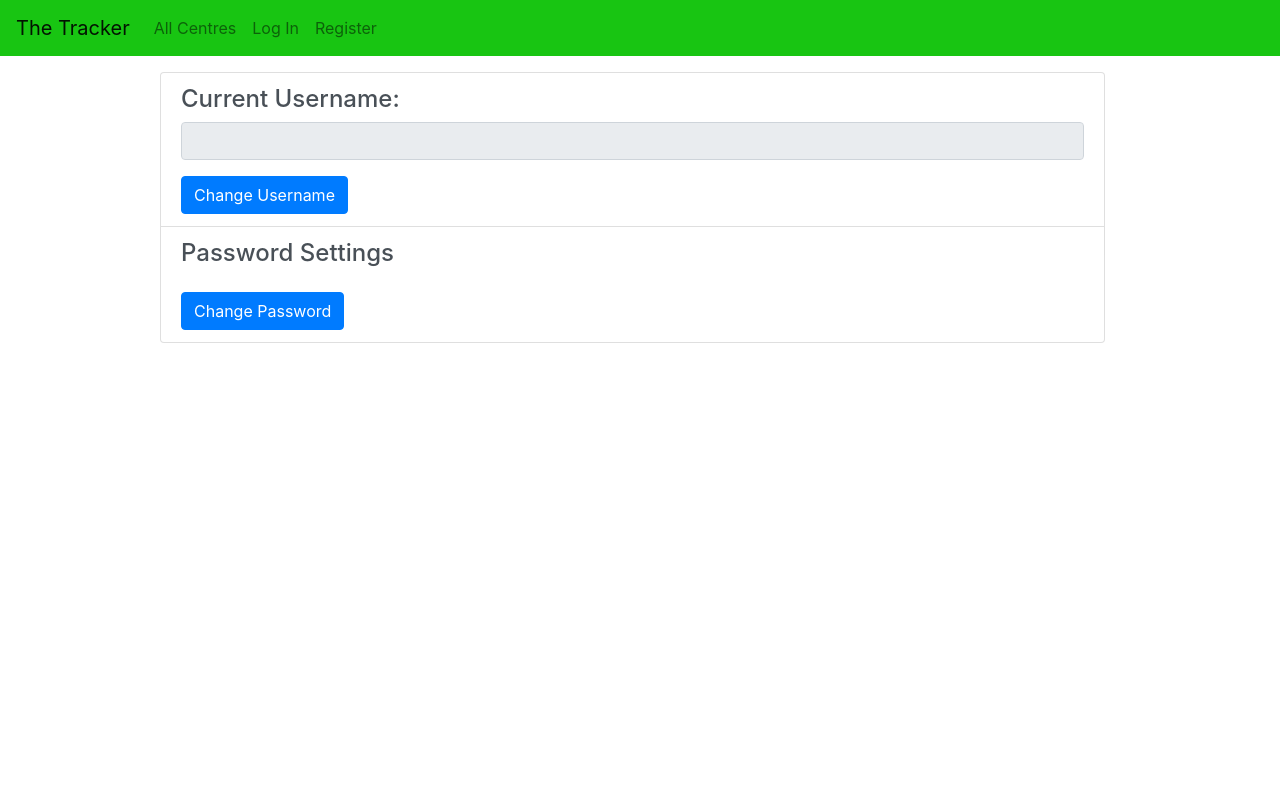
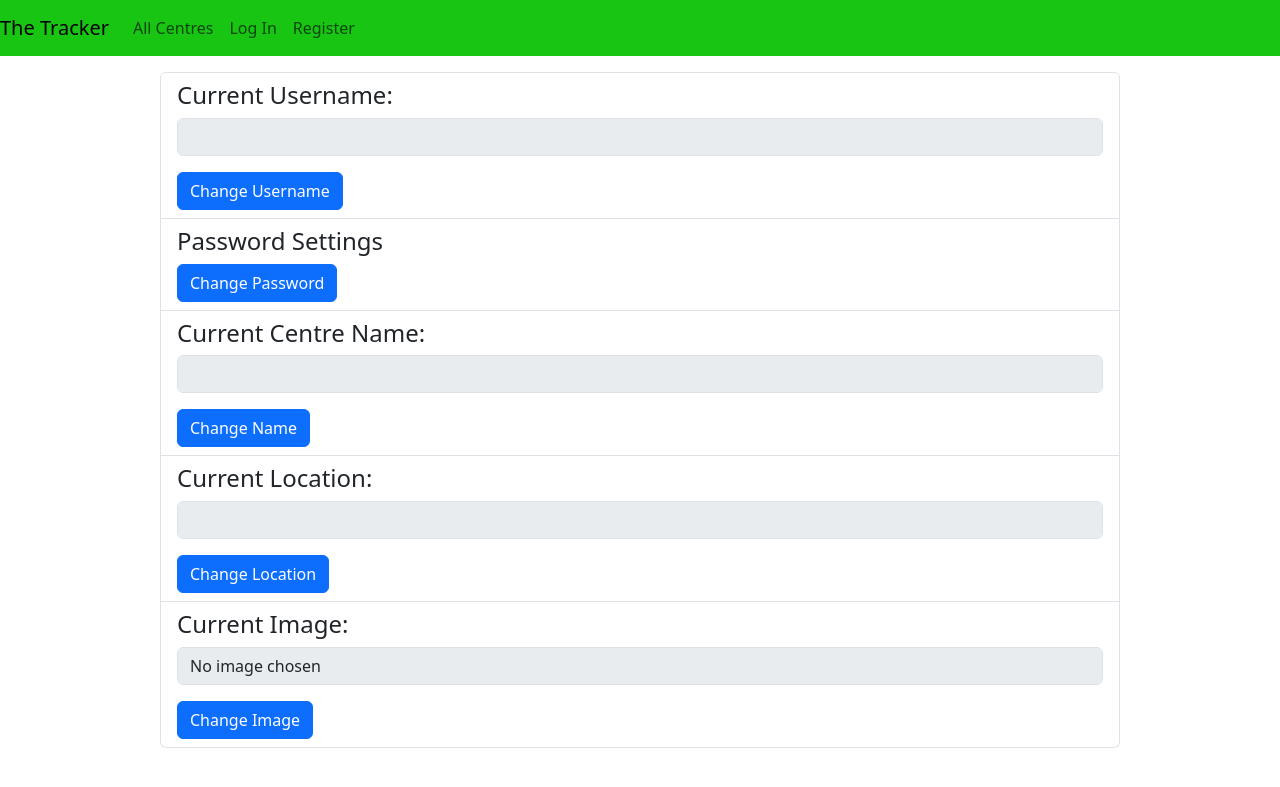
Before and after one commit to theodoregraham1/climbingTracker, a Django app: template templates/tracker/account_centre.html in a window 1280 px wide. Shown: the top 787 px of the page. Run offline with Django 5.2, Linux system fonts and the light colour scheme; the template is opened without the code that fills it, so the values that code supplies are empty; some libraries are stand-ins or nearby versions.

Commit message:
Allow name and location editing Begin working on image editing

```diff
--- a/climbingTracker/settings.py
+++ b/climbingTracker/settings.py
@@ -84,6 +84,7 @@ DATABASES = {
 }
 
 MEDIA_URL = "media/"
+MEDIA_ROOT = BASE_DIR / "uploads/"
 
 # Password validation
 # https://docs.djangoproject.com/en/5.0/ref/settings/#auth-password-validators
--- a/climbingTracker/urls.py
+++ b/climbingTracker/urls.py
@@ -14,10 +14,14 @@ Including another URLconf
     1. Import the include() function: from django.urls import include, path
     2. Add a URL to urlpatterns:  path('blog/', include('blog.urls'))
 """
+from django.conf.urls.static import static
 from django.contrib import admin
 from django.urls import path, include
 
+from climbingTracker import settings
+
 urlpatterns = (
     path('admin/', admin.site.urls),
+    static(settings.MEDIA_URL, document_root=settings.MEDIA_ROOT),
     path("", include("tracker.urls"))
 )
--- a/static/account_editing.js
+++ b/static/account_editing.js
@@ -6,7 +6,7 @@ function open_username_editing() {
 			<input id="password" name="password" class="form-control mt-3" type="password" placeholder="Password">
 			<button class="btn btn-primary mt-3" type="submit" onclick="{edit_username(); return false;}">Change Username</button>
 		</form>
-	`
+	` // FIXME This resets the value of the disabled old-username element for no reason
 	document.getElementById("edit-username-form")
 		.addEventListener("submit", (event) => event.preventDefault())
 }
@@ -23,7 +23,9 @@ function edit_username() {
 		.then(json => {
 			document.getElementById("old-username").value = json["username"];
 			document.getElementById("username-link").innerText = json["username"]
-			close_editing_form("username");
+			if (json["success"]) {
+				close_editing_form("username");
+			}
 
 			if (json["message"] != null) {
 				display_message(json["message"]["message"], json["message"]["tag"])
@@ -47,6 +49,7 @@ function open_password_editing() {
 		.addEventListener("submit", (event) => event.preventDefault())
 }
 
+
 function edit_password() {
 	const data = new FormData(document.forms.namedItem("edit-password-form"));
 	data.append("csrfmiddlewaretoken", get_CSRF_token())
@@ -59,13 +62,75 @@ function edit_password() {
 		.then(json => {
 			if (json["success"]) {
 				close_editing_form("password");
-			} else {
-				display_message(json["message"]["message"], json["message"]["tag"])
 			}
+			display_message(json["message"]["message"], json["message"]["tag"])
 		})
 	return false;
 }
 
+
+function open_image_editing() {
+	document.getElementById("change-image-btn").style.display = "none";
+	document.getElementById("change-image-li").innerHTML += `
+		<form id="edit-image-form" name="edit-image-form">
+			<input id="new-image" class="form-control mt-3" type="file">
+			<button class="btn btn-primary mt-3" type="submit" onclick="{edit_image(); return false;}">Change Image</button>
+		</form>
+	`
+	document.getElementById("edit-image-form")
+		.addEventListener("submit", (event) => event.preventDefault())
+}
+
+function edit_image() {
+	const data = new FormData()
+	data.append("csrfmiddlewaretoken", get_CSRF_token())
+	data.append("new-image", document.getElementById("new-image").files[0])
+
+	data.forEach((item) => console.log(item))
+
+	fetch(`../api/edit/image`, {
+		method: "POST",
+		body: data
+	})
+		.then(response => response.json())
+		.then(json => {
+			if (json["success"]) {
+				close_editing_form("image");
+			}
+			document.getElementById(`old-image`).value = json[name];
+			display_message(json["message"]["message"], json["message"]["tag"])
+		})
+}
+
+function open_attr_editing(name) {
+	document.getElementById(`change-${name}-btn`).style.display = "none";
+	document.getElementById(`change-${name}-li`).innerHTML += `
+		<form id="edit-${name}-form" name="edit-${name}-form">
+			<input id="new-${name}" name="new-${name}" class="form-control mt-3" type="text" placeholder="New ${toCapitalised(name)}">
+			<button class="btn btn-primary mt-3" type="submit" onclick="{edit_attribute('${name}'); return false;}">Change ${toCapitalised(name)}</button>
+		</form>
+	`
+	document.getElementById(`edit-${name}-form`)
+		.addEventListener("submit", (event) => event.preventDefault())
+}
+
+function edit_attribute(name) {
+	const data = new FormData(document.forms.namedItem(`edit-${name}-form`));
+	data.append("csrfmiddlewaretoken", get_CSRF_token())
+	fetch(`../api/edit/${name}`, {
+		method: "POST",
+		body: data
+	})
+		.then(response => response.json())
+		.then(json => {
+			if (json["success"]) {
+				close_editing_form(name);
+			}
+			document.getElementById(`old-${name}`).value = json[name];
+			display_message(json["message"]["message"], json["message"]["tag"])
+		})
+	return false;
+}
 
 function close_editing_form(name) {
 	document.getElementById(`change-${name}-btn`).style.display = "block";
--- a/static/scripts.js
+++ b/static/scripts.js
@@ -11,3 +11,8 @@ function display_message(message, tag) {
 function get_CSRF_token() {
 	return document.getElementsByName("csrfmiddlewaretoken")[0].value;
 }
+
+
+function toCapitalised(string) {
+	return string.charAt(0).toUpperCase() + string.substring(1).toLowerCase()
+}
--- a/templates/tracker/account_centre.html
+++ b/templates/tracker/account_centre.html
@@ -20,7 +20,32 @@
 
         <li id="change-password-li" class="list-group-item list-group-item-action">
             <h4>Password Settings</h4>
-            <button id="change-password-btn" class="btn btn-primary mt-3" onclick="open_password_editing()">Change Password</button>
+            <button id="change-password-btn" class="btn btn-primary" onclick="open_password_editing()">Change Password</button>
+        </li>
+
+        <li id="change-name-li" class="list-group-item list-group-item-action">
+            <h4>Current Centre Name:</h4>
+            <input disabled id="old-name" class="form-control" type="text" value="{{ centre.name }}">
+
+            <button id="change-name-btn" class="btn btn-primary mt-3" onclick="open_attr_editing('name')">Change Name</button>
+        </li>
+
+        <li id="change-location-li" class="list-group-item list-group-item-action">
+            <h4>Current Location:</h4>
+            <input disabled id="old-location" class="form-control" type="text" value="{{ centre.location }}">
+
+            <button id="change-location-btn" class="btn btn-primary mt-3" onclick="open_attr_editing('location')">Change Location</button>
+        </li>
+
+        <li id="change-image-li" class="list-group-item list-group-item-action">
+            <h4>Current Image:</h4>
+            {% if centre.image_url != None %}
+                <img id="old-image" class="form-control" type="text" alt="An image of your centre" src="{{ centre.image_url }}">
+            {% else %}
+                <input disabled id="old-image" class="form-control" type="text" value="No image chosen">
+            {% endif %}
+
+            <button id="change-image-btn" class="btn btn-primary mt-3" onclick="open_image_editing()">Change Image</button>
         </li>
     </ul>
 {% endblock %}
--- a/templates/tracker/layout.html
+++ b/templates/tracker/layout.html
@@ -6,7 +6,7 @@
     <meta charset="UTF-8">
     <title>{% block title %}Climbing Tracker{% endblock %}</title>
 
-    <link rel="stylesheet" href="https://stackpath.bootstrapcdn.com/bootstrap/4.4.1/css/bootstrap.min.css" integrity="sha384-Vkoo8x4CGsO3+Hhxv8T/Q5PaXtkKtu6ug5TOeNV6gBiFeWPGFN9MuhOf23Q9Ifjh" crossorigin="anonymous">
+    <link href="https://cdn.jsdelivr.net/npm/bootstrap@5.3.3/dist/css/bootstrap.min.css" rel="stylesheet" integrity="sha384-QWTKZyjpPEjISv5WaRU9OFeRpok6YctnYmDr5pNlyT2bRjXh0JMhjY6hW+ALEwIH" crossorigin="anonymous">
     <link rel="stylesheet" href="{% static 'styles.css' %}">
     <script src="{% static 'scripts.js' %}"></script>
 
--- a/tracker/models.py
+++ b/tracker/models.py
@@ -9,7 +9,7 @@ class Centre(models.Model):
     name = models.TextField(max_length=100)
     location = models.TextField(max_length=500)
     setters = models.ManyToManyField("Climber", related_name="employers", blank=True)
-    image = models.ImageField(upload_to="centres", blank=True)
+    image = models.ImageField(upload_to="media/centres", blank=True)
 
     def serialise(self):
         data = {
--- a/tracker/urls.py
+++ b/tracker/urls.py
@@ -13,5 +13,7 @@ urlpatterns = [
 
     path("api/centres", views.get_centres, name="centres"),
     path("api/edit/username", views.edit_username, name="edit_username"),
-    path("api/edit/password", views.edit_password, name="edit_password")
+    path("api/edit/password", views.edit_password, name="edit_password"),
+    path("api/edit/image", views.edit_centre_image, name="edit_image"),
+    path("api/edit/<attribute>", views.edit_centre_attribute, name="edit_centre_attribute")
 ]
```
Also changed, not shown: tracker/views.py (+57 -2 lines), db.sqlite3.
